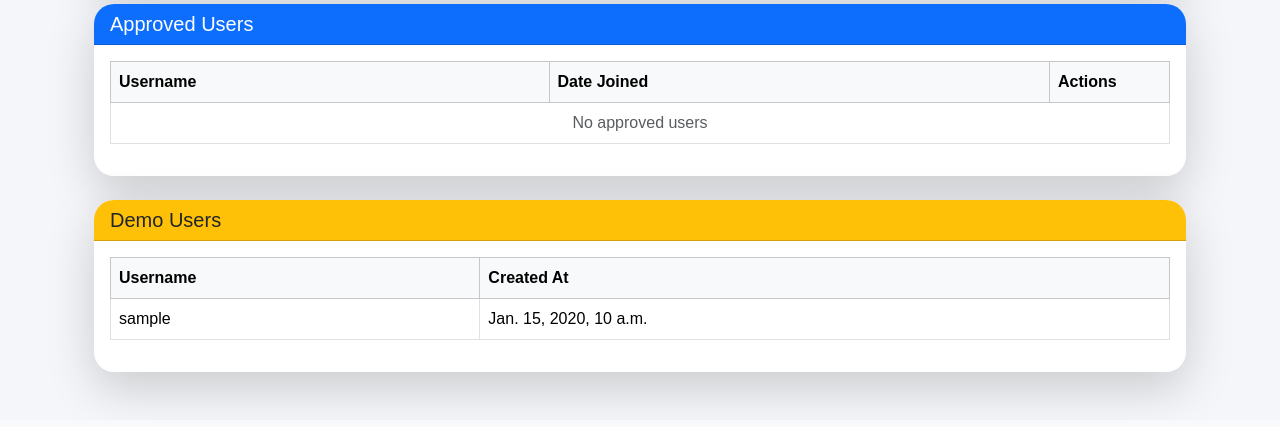
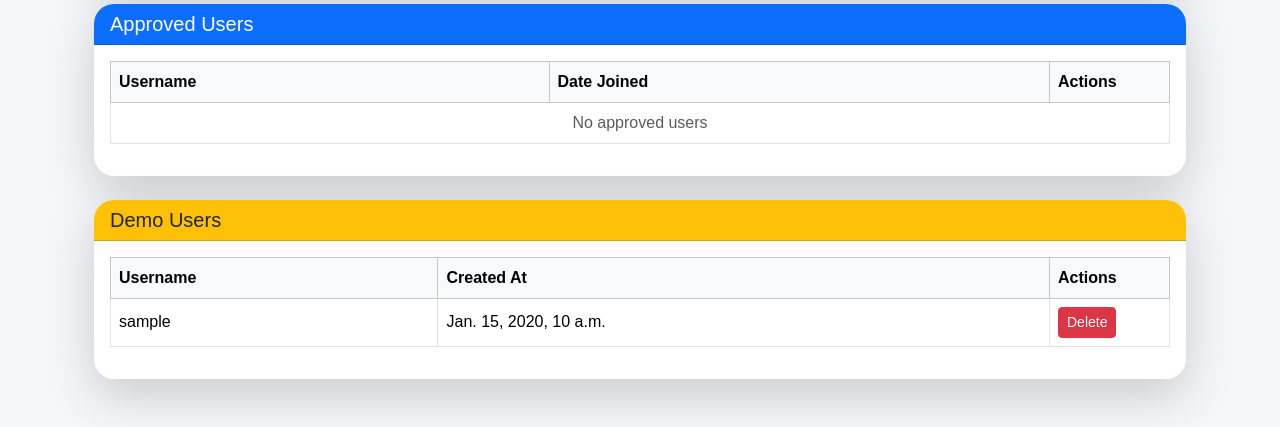
Before and after one commit to Daredevil2810/InvoiceGenerator, a Django app: page /admin-dashboard/ in a window 1280 px wide. Shown: the part 485-912 px from the top of the page. Run offline with Django 5.2, Linux system fonts and the light colour scheme; a user stored in the database is signed in; tables that the repository leaves empty hold one stand-in row (values such as "Sample post").

Commit message:
added delete button in admin dashboard for deleting demouser

```diff
--- a/invoices/templates/invoices/admin_dashboard.html
+++ b/invoices/templates/invoices/admin_dashboard.html
@@ -268,6 +268,9 @@
                             <th>Username</th>
 
                             <th>Created At</th>
+                            <th width="120">
+                                Actions
+                            </th>
 
                         </tr>
 
@@ -285,6 +288,18 @@
 
                             <td>
                                 {{ profile.demo_created_at }}
+                            </td>
+
+                            <td>
+
+                                <a href="{% url 'delete_user' profile.id %}"
+                                class="btn btn-danger btn-sm"
+                                onclick="return confirm('Delete this demo user?')">
+
+                                    Delete
+
+                                </a>
+
                             </td>
 
                         </tr>
```
